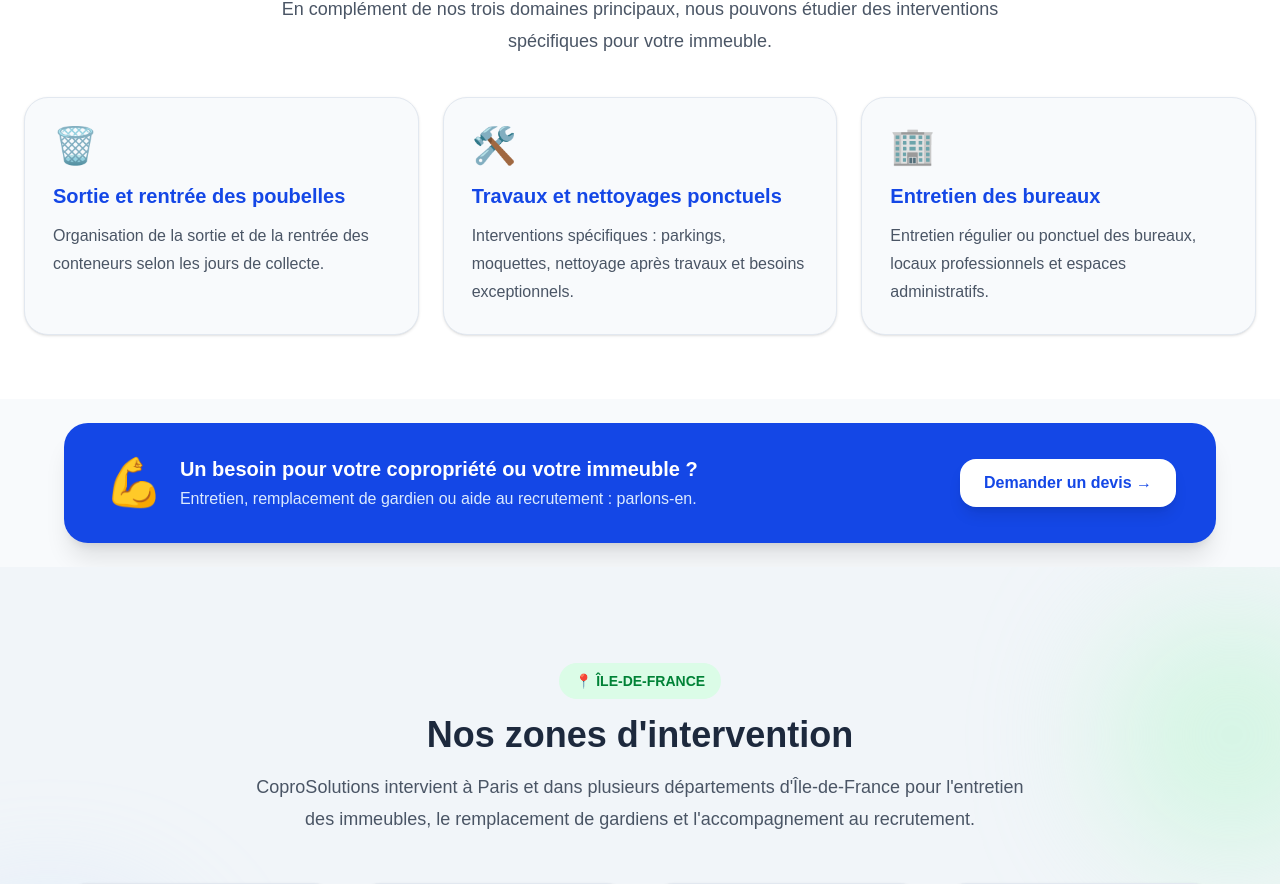
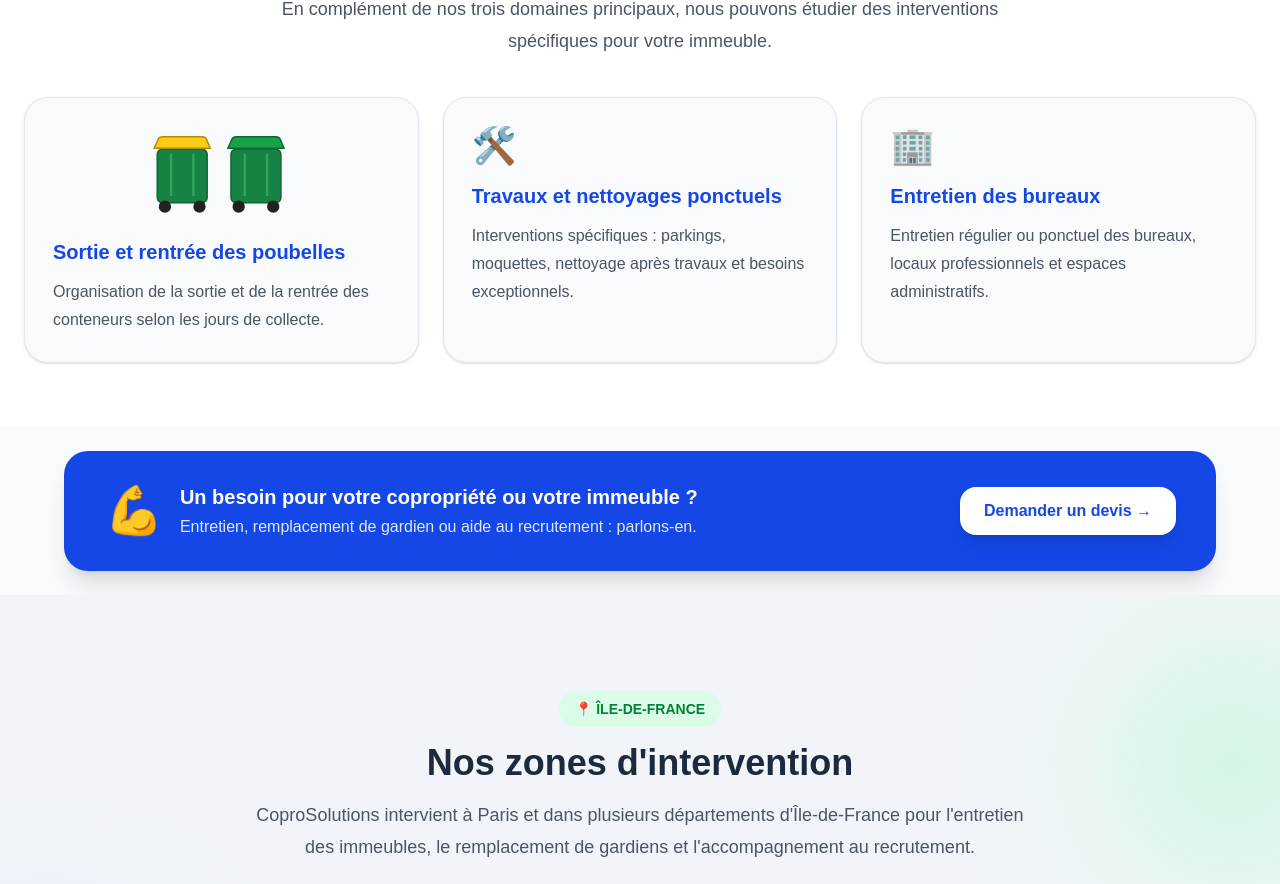
Before and after one commit to amadtag/coprosolutions, a Next.js app: page / in a window 1280 px wide. Shown: the part 2458-3342 px from the top of the page. Built offline with nearby package versions, Linux system fonts and the light colour scheme.

Commit message:
Remplacement poubelles par bacs roulants

```diff
--- a/app/page.tsx
+++ b/app/page.tsx
@@ -323,7 +323,31 @@ export default function Home() {
               href="#contact"
               className="rounded-3xl border border-slate-200 bg-slate-50 p-7 shadow-sm transition hover:-translate-y-1 hover:shadow-lg"
             >
-              <div className="mb-4 text-4xl">🗑️</div>
+
+<div className="mb-4 flex items-center justify-center">
+  <svg
+    viewBox="0 0 190 125"
+    className="h-24 w-40"
+    role="img"
+    aria-label="Deux bacs roulants verts, un à couvercle jaune et un à couvercle vert"
+  >
+    <g>
+      <rect x="12" y="30" width="65" height="70" rx="7" fill="#168344" stroke="#116534" strokeWidth="2" />
+      <path d="M8 29 L81 29 L76 17 Q75 14 70 14 L19 14 Q14 14 13 18 Z" fill="#FACC15" stroke="#B98A08" strokeWidth="2" />
+      <path d="M30 36 V91 M59 36 V91" stroke="#35A35F" strokeWidth="3" />
+      <circle cx="22" cy="105" r="8" fill="#222" />
+      <circle cx="67" cy="105" r="8" fill="#222" />
+    </g>
+    <g transform="translate(96 0)">
+      <rect x="12" y="30" width="65" height="70" rx="7" fill="#168344" stroke="#116534" strokeWidth="2" />
+      <path d="M8 29 L81 29 L76 17 Q75 14 70 14 L19 14 Q14 14 13 18 Z" fill="#16A34A" stroke="#116534" strokeWidth="2" />
+      <path d="M30 36 V91 M59 36 V91" stroke="#35A35F" strokeWidth="3" />
+      <circle cx="22" cy="105" r="8" fill="#222" />
+      <circle cx="67" cy="105" r="8" fill="#222" />
+    </g>
+  </svg>
+</div>
+
 
               <h3 className="mb-3 text-xl font-black text-blue-700">
                 Sortie et rentrée des poubelles
```
